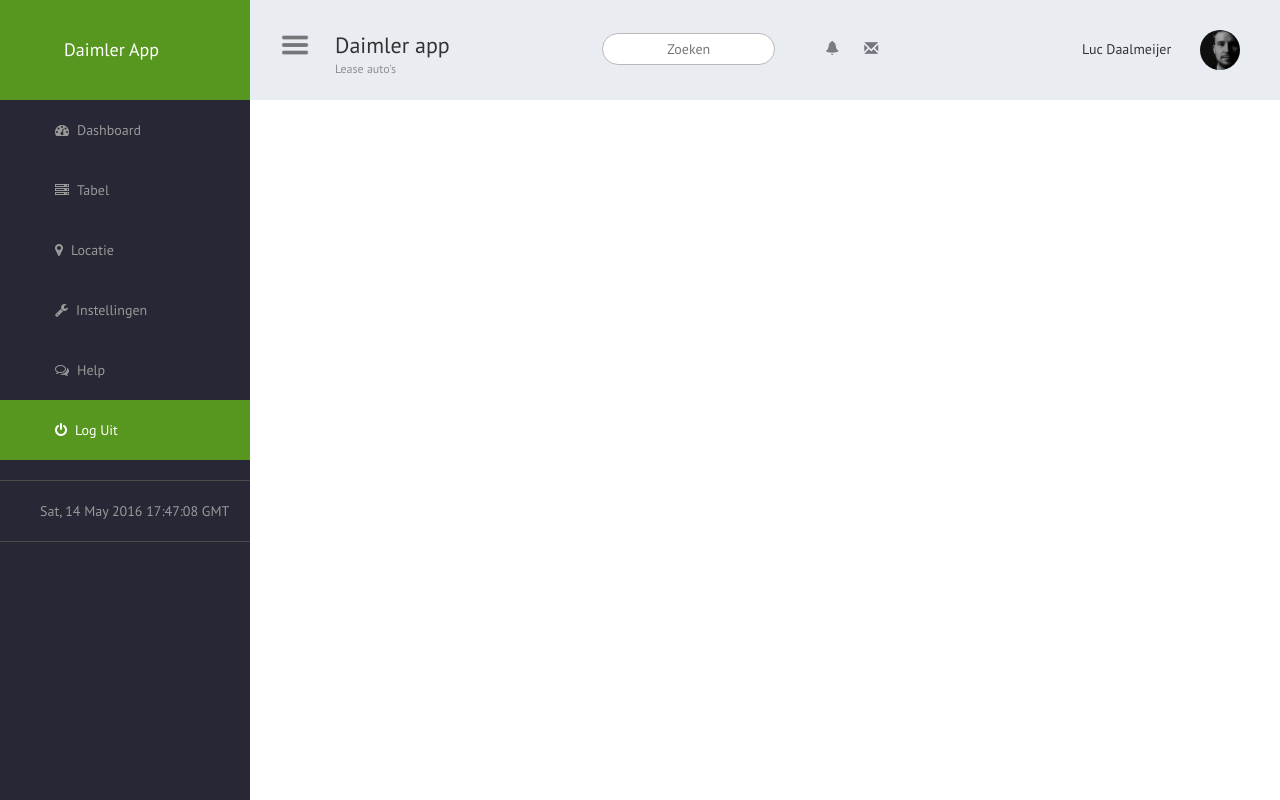
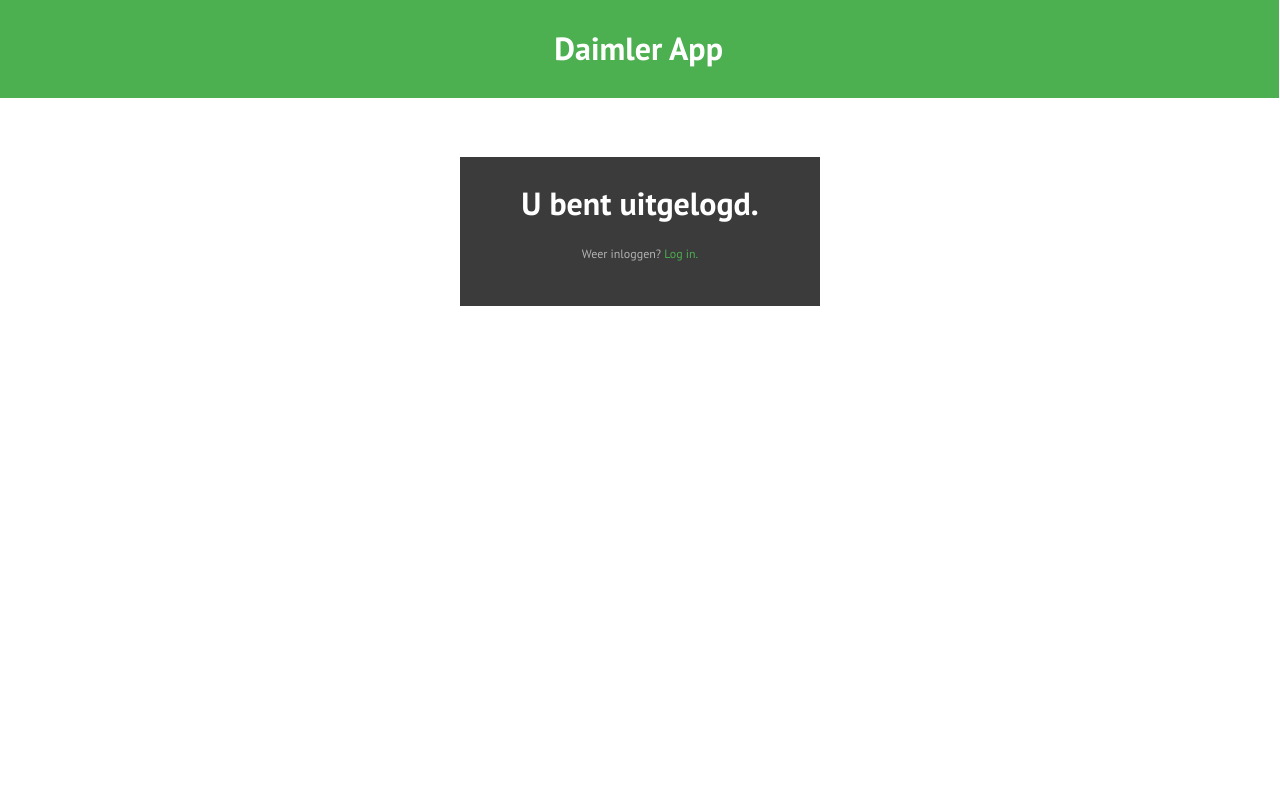
Before and after one commit to Demi101/Dashboard, a PHP site: page /loguit.php in a window 1280 px wide. Run offline with PHP 8.4, Linux system fonts and the light colour scheme; some libraries are stand-ins or nearby versions.

Commit message:
Uitloggen werkt
Vraagt eerst bevestiging, wanneer op uitloggen geklikt wordt. Verwijst
naar logout.php

```diff
--- a/loguit.php
+++ b/loguit.php
@@ -1,89 +1,37 @@
+<?php
+
+// Start de sessie, verwijdert de sessievariabelen van de user en stopt de sessie.
+session_start();
+unset($_SESSION['id']);
+session_destroy();
+
+?>
+
 <!DOCTYPE html>
-<html lang="">
-    <head>
-
+<html lang="en">
+<head>
     <meta charset="utf-8">
     <meta http-equiv="X-UA-Compatible" content="IE=edge">
     <meta name="viewport" content="width=device-width, initial-scale=1">
-    <meta name="description" content="">
-    <meta name="author" content="">
-        <link rel="stylesheet" type="text/css" href="style.css">
-
     <script src="https://ajax.googleapis.com/ajax/libs/jquery/1.12.2/jquery.min.js"></script>
     <link href='https://fonts.googleapis.com/css?family=PT+Sans:400,400italic,700' rel='stylesheet' type='text/css'>
 
     <title>Dashboard | Daimler</title>
 
-    <!-- Bootstrap Core CSS -->
-    <link href="css/bootstrap.min.css" rel="stylesheet">
-    <link rel="stylesheet" href="http://maxcdn.bootstrapcdn.com/bootstrap/3.3.6/css/bootstrap.min.css">
-    <link rel="stylesheet" href="http://cdnjs.cloudflare.com/ajax/libs/font-awesome/4.4.0/css/font-awesome.min.css">
-    <link rel="stylesheet" href="http://netdna.bootstrapcdn.com/bootstrap/3.3.5/css/bootstrap.min.css">
-
     <!-- Custom CSS -->
     <link href="css/simple-sidebar.css" rel="stylesheet">
+    <link rel="stylesheet" type="text/css" href="style.css">
+    <script type="text/javascript" src="js/modules.js"></script>
 
-    </head>
-    <body>
-    <div id="wrapper">
+</head>
+<body>
+    <h1 class="titleLogIn">Daimler App</h1>
+    <div class="login-page">
+        <div class="form">
+          <h1>U bent uitgelogd.</h1>
+          <p class="message">Weer inloggen? <a href="login.php">Log in.</a></p>
 
-        <!-- Sidebar -->
-        <div id="sidebar-wrapper">
-            <ul class="sidebar-nav">
-                <li class="sidebar-brand">
-                    <a href="index.php">
-                        <span class="fa fa-desktop" style="color: #57971f;"></span>
-                          Daimler App
-                    </a>
-                </li>
-                <?php
-                include "menu.php";
-                ?>
-                            <hr>
-                <p id="TimeDate"></p>
-                <hr>
-            </ul>
         </div>
-        <!-- /#sidebar-wrapper -->
-
-        <!-- Page Content -->
-        <?php
-
-        include "header.php"
-
-        ?>
-
-        <div id="page-content-wrapper">
-            <div class="container-fluid">
-                <div class="row">
-                    <div class="col-lg-12">
-
-                    </div>
-                </div>
-            </div>
-        </div>
-        <!-- /#page-content-wrapper -->
-
     </div>
-    <!-- /#wrapper -->
-
-    <!-- jQuery -->
-    <script src="js/jquery.js"></script>
-
-    <!-- Bootstrap Core JavaScript -->
-    <script src="js/bootstrap.min.js"></script>
-
-    <!-- Menu Toggle Script -->
-    <script>
-    $("#menu-toggle").click(function(e) {
-        e.preventDefault();
-        $("#wrapper").toggleClass("toggled");
-    });
-    </script>
-
-        <script>
-    var d = new Date();
-    document.getElementById("TimeDate").innerHTML = d.toUTCString();
-    </script>
-    </body>
+</body>
 </html>
--- a/menu.php
+++ b/menu.php
@@ -15,9 +15,10 @@
 	    <a href="help.php"><span class="fa fa-comments-o"></span>Help</a>
 	</li>
 	<li>
-	    <a href="loguit.php"><span class="fa fa-power-off"></span>Log Uit</a>
+	    <a href="loguit.php" onclick='return confirm("Weet u zeker dat u wilt uitloggen?")'><span class="fa fa-power-off"></span>Log Uit</a>
 	</li>
 
 </div>
 
+
 <script src="js/menu.js"></script>
--- a/style.css
+++ b/style.css
@@ -94,6 +94,12 @@
 
 .form .register-form {
   display: none;
+}
+
+/* Uitloggen */
+.form h1{
+  color: white;
+  margin-top: -20px;
 }
 
 /* Content */
```
